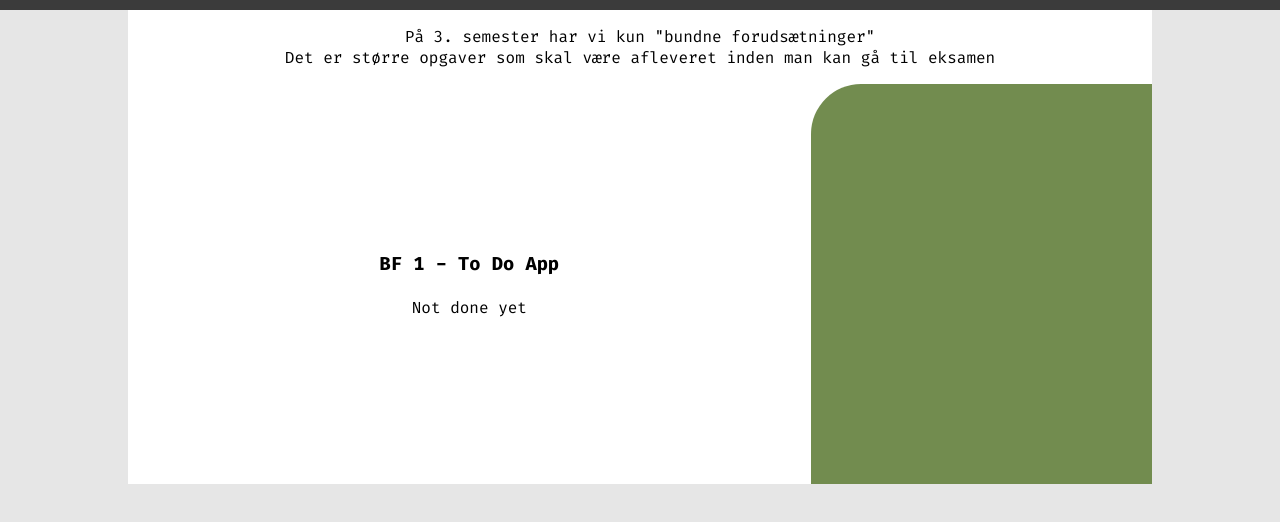
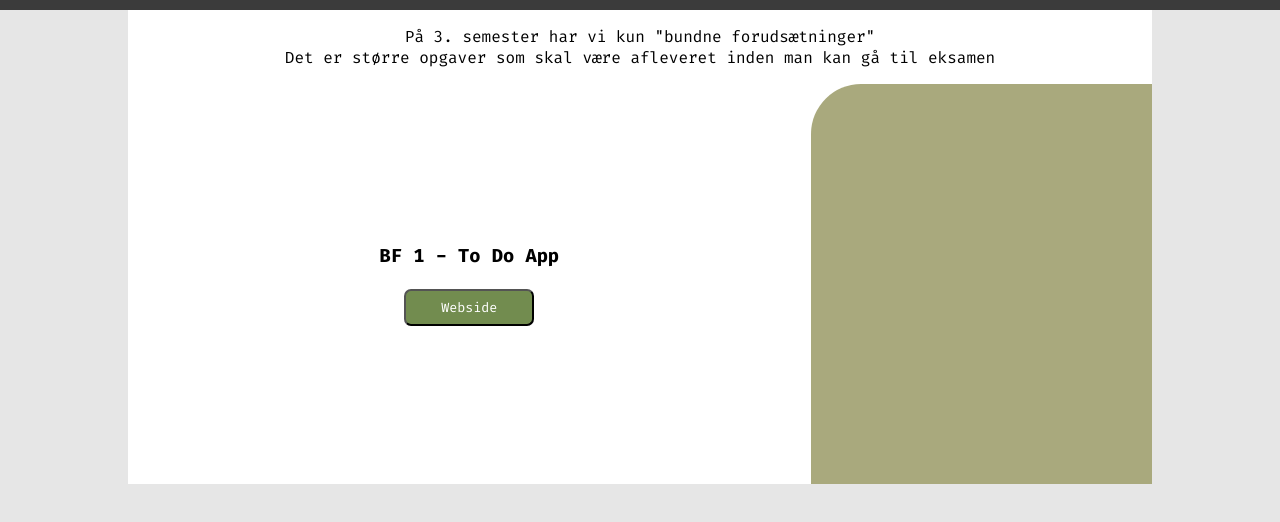
Before and after one commit to Vicky8484/victory_prof_portfolie, a plain HTML site: page sem3.html in a window 1280 px wide. Shown: the part 54-576 px from the top of the page. Drawn offline with Linux system fonts and the light colour scheme.

Commit message:
bf1 sem3 updated

```diff
--- a/css/sideby.css
+++ b/css/sideby.css
@@ -205,5 +205,5 @@ display: block;
 /***********3. SEMESTER**********/
 
 .sem3color1{
-    background-color: var(--hover);
+    background-color: #A9A97D;
 }
--- a/sem3.html
+++ b/sem3.html
@@ -48,7 +48,7 @@
             <div class="hobTextBox">
                  <h3>BF 1 - To Do App</h3>
                  <br>
-                 <p>Not done yet</p>
+                 <a href="https://vicky8484.github.io/todo-app/"><button class="ctaBtn2">Webside</button></a>
             </div>
             <div class="colorBox sem3color1 boxtype5">
 
```
